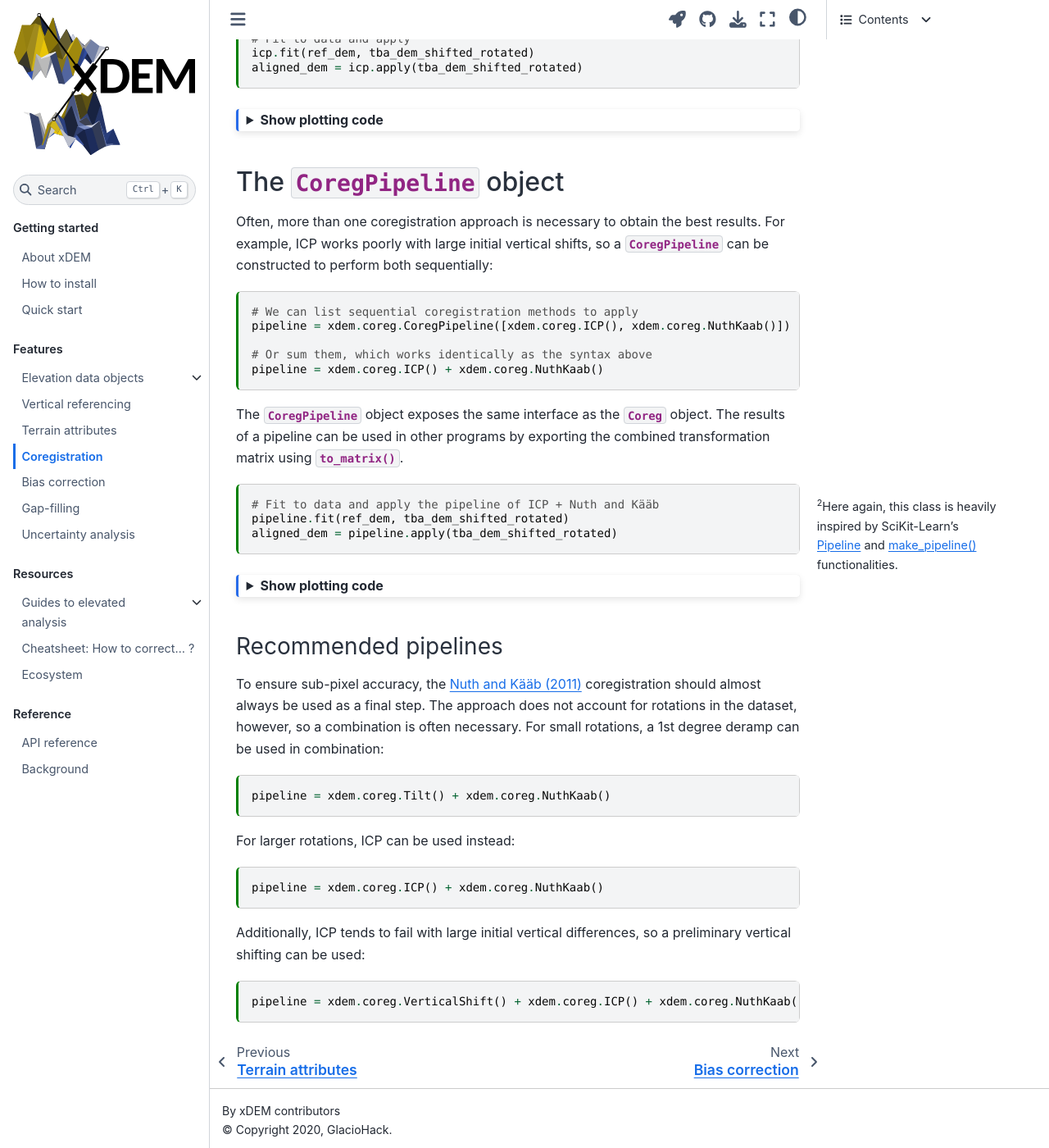
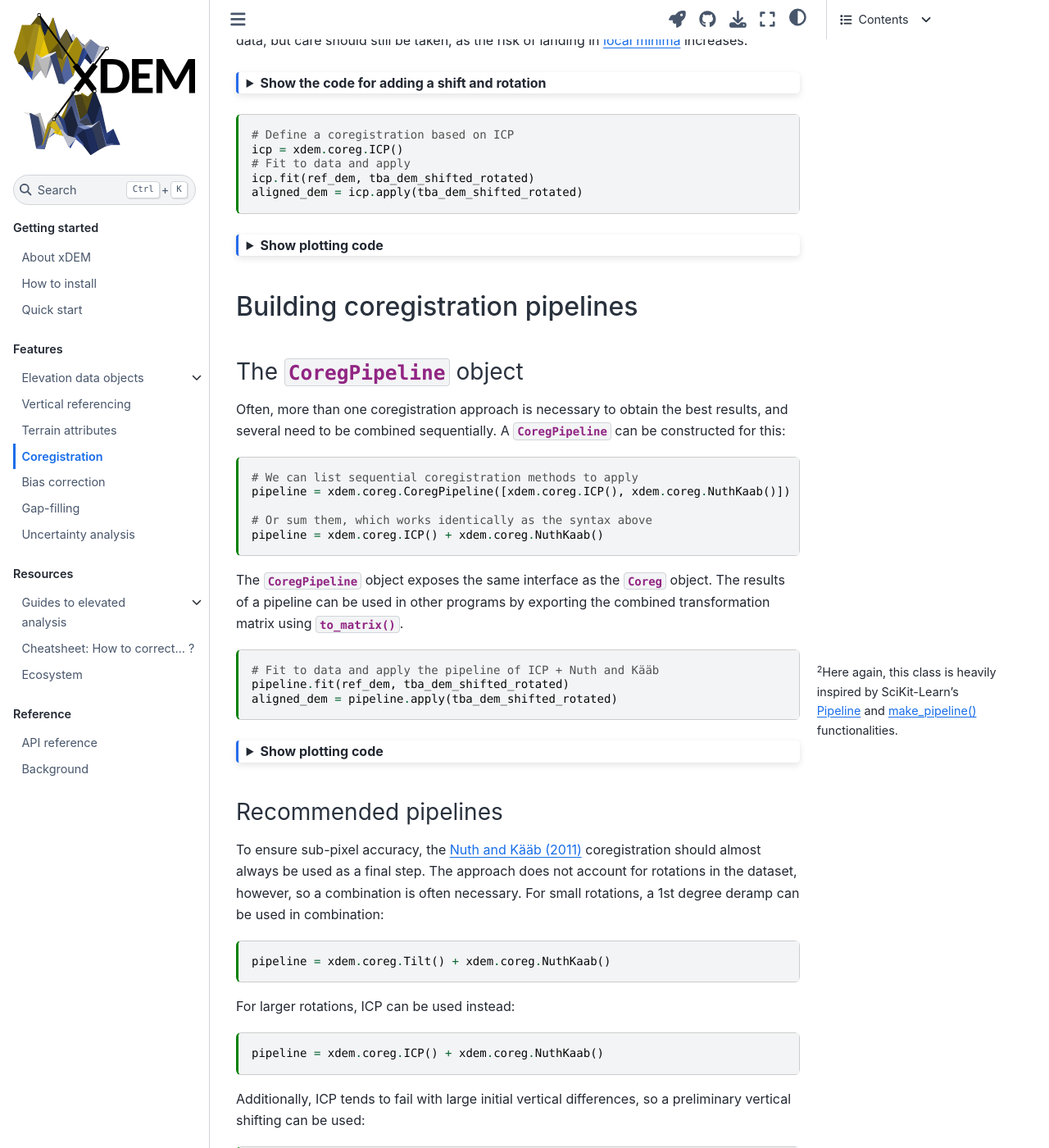
Before and after one commit to GlacioHack/xdem, a Sphinx documentation site: the page built from doc/source/coregistration.md, in a window 1280 px wide and 1400 px high, scrolled down 4995 px. Shown: the whole window at 82% size. Built offline with Sphinx 7.4.7 and the Sphinx Book theme 1.1.4, drawn with Linux system fonts in a browser that asks for light colours; pages that are not in the unit, such as notebooks, are missing from menus; the version number is read from the project's files by our own code; some of the changed text lies outside the part shown.

Commit message:
Incremental commit

````diff
--- a/doc/source/coregistration.md
+++ b/doc/source/coregistration.md
@@ -96,8 +96,10 @@
 - rotations, reflections,
 - scalings.
 
+## Using a coregistration
+
 (coreg_object)=
-## The {class}`~xdem.coreg.Coreg` object
+### The {class}`~xdem.coreg.Coreg` object
 
 Each coregistration method implemented in xDEM inherits their interface from the {class}`~xdem.coreg.Coreg` class<sup>1</sup>, and has the following methods:
 - {func}`~xdem.coreg.Coreg.fit` for estimating the transform.
@@ -119,6 +121,10 @@
 ```
 
 See {ref}`biascorr` for more information on non-rigid transformations ("bias corrections").
+
+### Accessing coregistration metadata
+
+
 
 ## Coregistration methods
 
@@ -350,9 +356,12 @@
 _ = ax[1].set_yticklabels([])
 ```
 
-## The {class}`~xdem.coreg.CoregPipeline` object
+## Building coregistration pipelines
 
-Often, more than one coregistration approach is necessary to obtain the best results. For example, ICP works poorly with large initial vertical shifts, so a {class}`~xdem.coreg.CoregPipeline` can be constructed to perform both sequentially:
+### The {class}`~xdem.coreg.CoregPipeline` object
+
+Often, more than one coregistration approach is necessary to obtain the best results, and several need to be combined
+sequentially. A {class}`~xdem.coreg.CoregPipeline` can be constructed for this:
 
 ```{code-cell} ipython3
 # We can list sequential coregistration methods to apply
@@ -411,3 +420,7 @@
 ```{code-cell} ipython3
 pipeline = xdem.coreg.VerticalShift() + xdem.coreg.ICP() + xdem.coreg.NuthKaab()
 ```
+
+## Dividing a coregistration between blocks
+
+### The {class}`~xdem.coreg.BlockwiseCoreg` object
````
Also changed, not shown: other parts of doc/source/coregistration.md (+2 -2 lines), doc/source/uncertainty.md (+37 -20 lines).
